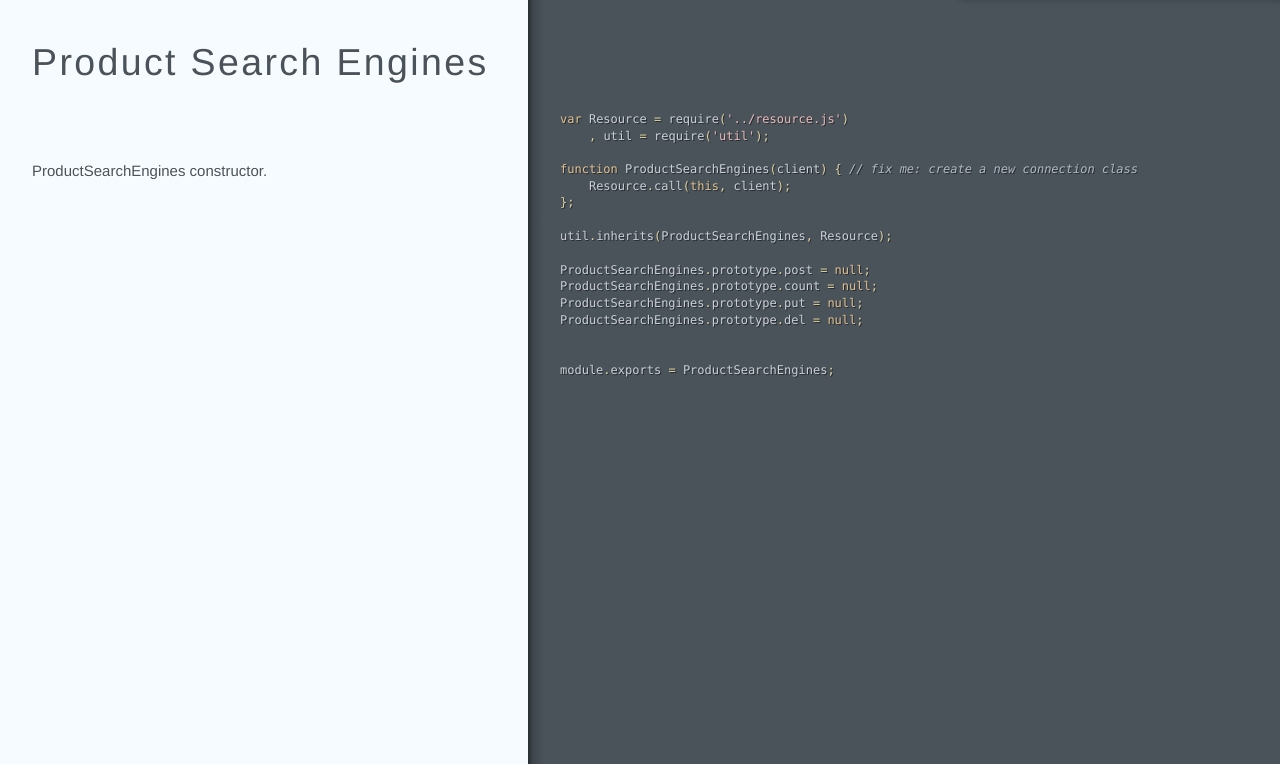
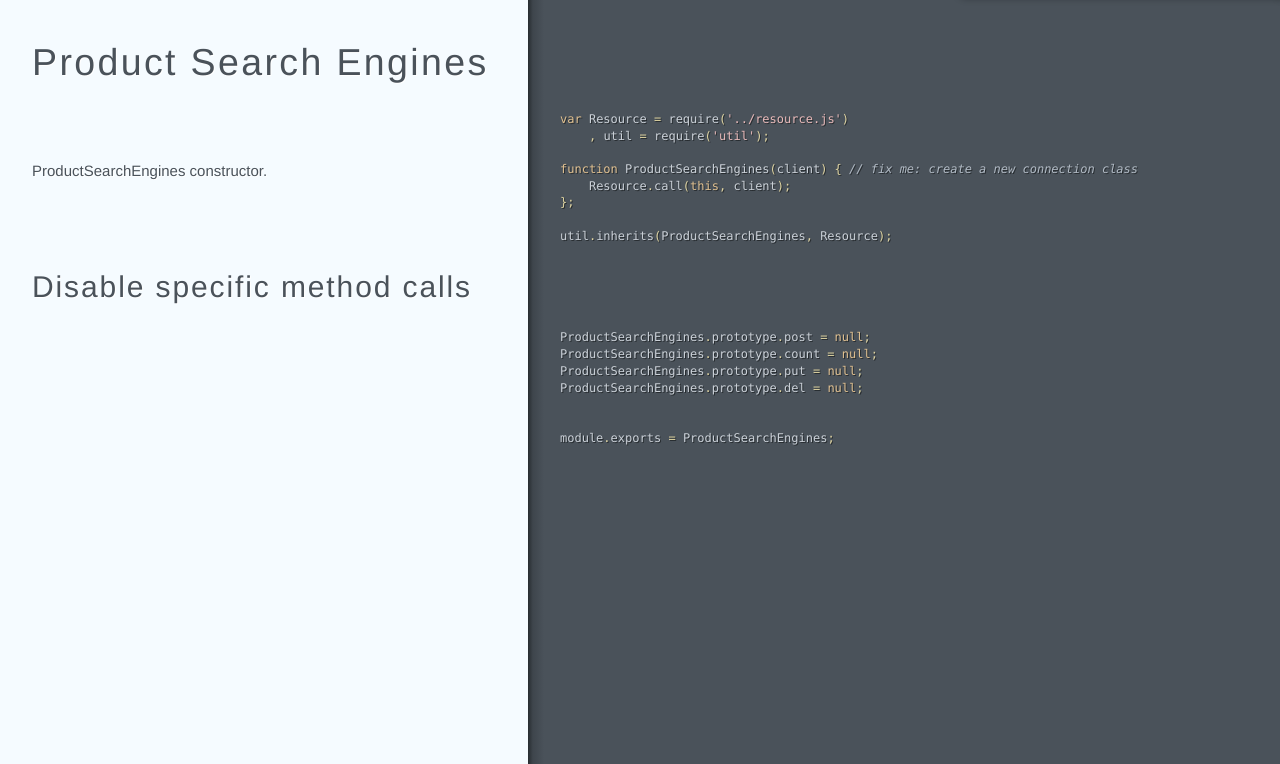
Before and after one commit to rconnelly/shopnode, a plain HTML site: page resources/productSearchEngines.html in a window 1280 px wide. Shown: the part 36-800 px from the top of the page. Drawn offline with Linux system fonts and the light colour scheme.

Commit message:
Generated documentation for 66eb5ac740b9e07264983fde4fadcd1ac4764760

```diff
--- a/assets/behavior.js
+++ b/assets/behavior.js
@@ -265,7 +265,18 @@ f.event={add:function(a,c,d,e,g){var h,i,j,k,l,m,n,o,p,q,r,s;if(!(a.nodeType===3
                 "title": "Resource Constructor",
                 "slug": "resource-constructor"
               },
-              "depth": 2
+              "depth": 2,
+              "children": [
+                {
+                  "type": "heading",
+                  "data": {
+                    "level": 3,
+                    "title": "Default routes",
+                    "slug": "default-routes"
+                  },
+                  "depth": 3
+                }
+              ]
             }, {
               "type": "heading",
               "data": {
@@ -315,7 +326,18 @@ f.event={add:function(a,c,d,e,g){var h,i,j,k,l,m,n,o,p,q,r,s;if(!(a.nodeType===3
             "title": "Resource Constructor",
             "slug": "resource-constructor"
           },
-          "depth": 2
+          "depth": 2,
+          "children": [
+            {
+              "type": "heading",
+              "data": {
+                "level": 3,
+                "title": "Default routes",
+                "slug": "default-routes"
+              },
+              "depth": 3
+            }
+          ]
         }, {
           "type": "heading",
           "data": {
@@ -410,6 +432,22 @@ f.event={add:function(a,c,d,e,g){var h,i,j,k,l,m,n,o,p,q,r,s;if(!(a.nodeType===3
                   "depth": 3
                 }
               ]
+            }, {
+              "type": "heading",
+              "data": {
+                "level": 2,
+                "title": "Initialize basic authentication if required and add header",
+                "slug": "initialize-basic-authentication-if-required-and-add-header"
+              },
+              "depth": 2
+            }, {
+              "type": "heading",
+              "data": {
+                "level": 2,
+                "title": "Create the client with a logger and the base url",
+                "slug": "create-the-client-with-a-logger-and-the-base-url"
+              },
+              "depth": 2
             }
           ]
         },
@@ -452,6 +490,22 @@ f.event={add:function(a,c,d,e,g){var h,i,j,k,l,m,n,o,p,q,r,s;if(!(a.nodeType===3
               "depth": 3
             }
           ]
+        }, {
+          "type": "heading",
+          "data": {
+            "level": 2,
+            "title": "Initialize basic authentication if required and add header",
+            "slug": "initialize-basic-authentication-if-required-and-add-header"
+          },
+          "depth": 2
+        }, {
+          "type": "heading",
+          "data": {
+            "level": 2,
+            "title": "Create the client with a logger and the base url",
+            "slug": "create-the-client-with-a-logger-and-the-base-url"
+          },
+          "depth": 2
         }
       ]
     }, {
@@ -924,12 +978,33 @@ f.event={add:function(a,c,d,e,g){var h,i,j,k,l,m,n,o,p,q,r,s;if(!(a.nodeType===3
                 "slug": "product-search-engines",
                 "isFileHeader": true
               },
-              "depth": 1
+              "depth": 1,
+              "children": [
+                {
+                  "type": "heading",
+                  "data": {
+                    "level": 2,
+                    "title": "Disable specific method calls",
+                    "slug": "disable-specific-method-calls"
+                  },
+                  "depth": 2
+                }
+              ]
             },
             "title": "Product Search Engines"
           },
           "depth": 2,
-          "outline": []
+          "outline": [
+            {
+              "type": "heading",
+              "data": {
+                "level": 2,
+                "title": "Disable specific method calls",
+                "slug": "disable-specific-method-calls"
+              },
+              "depth": 2
+            }
+          ]
         }, {
           "type": "file",
           "data": {
--- a/resources/productSearchEngines.html
+++ b/resources/productSearchEngines.html
@@ -3,9 +3,7 @@
     <span class="nx">Resource</span><span class="p">.</span><span class="nx">call</span><span class="p">(</span><span class="k">this</span><span class="p">,</span> <span class="nx">client</span><span class="p">);</span>
 <span class="p">};</span>
 
-<span class="nx">util</span><span class="p">.</span><span class="nx">inherits</span><span class="p">(</span><span class="nx">ProductSearchEngines</span><span class="p">,</span> <span class="nx">Resource</span><span class="p">);</span>
-
-<span class="nx">ProductSearchEngines</span><span class="p">.</span><span class="nx">prototype</span><span class="p">.</span><span class="nx">post</span> <span class="o">=</span> <span class="kc">null</span><span class="p">;</span>
+<span class="nx">util</span><span class="p">.</span><span class="nx">inherits</span><span class="p">(</span><span class="nx">ProductSearchEngines</span><span class="p">,</span> <span class="nx">Resource</span><span class="p">);</span></div></div></div><div class="segment"><div class="comments"><div class="wrapper"><h2 id="disable-specific-method-calls">Disable specific method calls</h2></div></div></div><div class="segment"><div class="code"><div class="wrapper"><span class="nx">ProductSearchEngines</span><span class="p">.</span><span class="nx">prototype</span><span class="p">.</span><span class="nx">post</span> <span class="o">=</span> <span class="kc">null</span><span class="p">;</span>
 <span class="nx">ProductSearchEngines</span><span class="p">.</span><span class="nx">prototype</span><span class="p">.</span><span class="nx">count</span> <span class="o">=</span> <span class="kc">null</span><span class="p">;</span>
 <span class="nx">ProductSearchEngines</span><span class="p">.</span><span class="nx">prototype</span><span class="p">.</span><span class="nx">put</span> <span class="o">=</span> <span class="kc">null</span><span class="p">;</span>
 <span class="nx">ProductSearchEngines</span><span class="p">.</span><span class="nx">prototype</span><span class="p">.</span><span class="nx">del</span> <span class="o">=</span> <span class="kc">null</span><span class="p">;</span>
```
Also changed, not shown: resource.html (+1 -2 lines), resourceFactory.html (+2 -5 lines).
